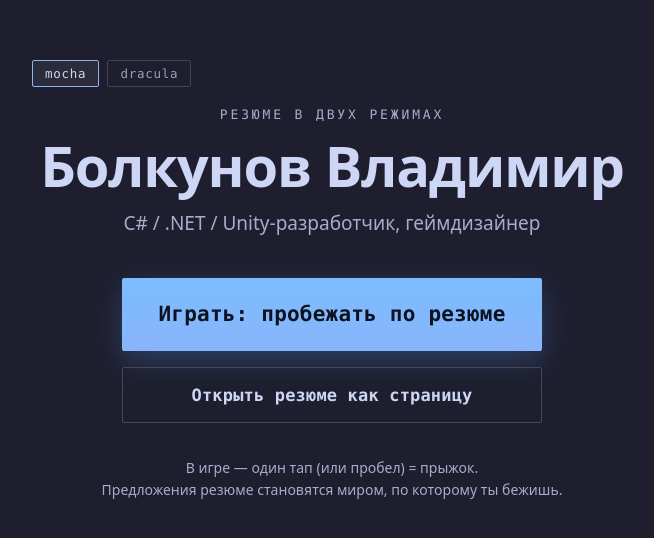
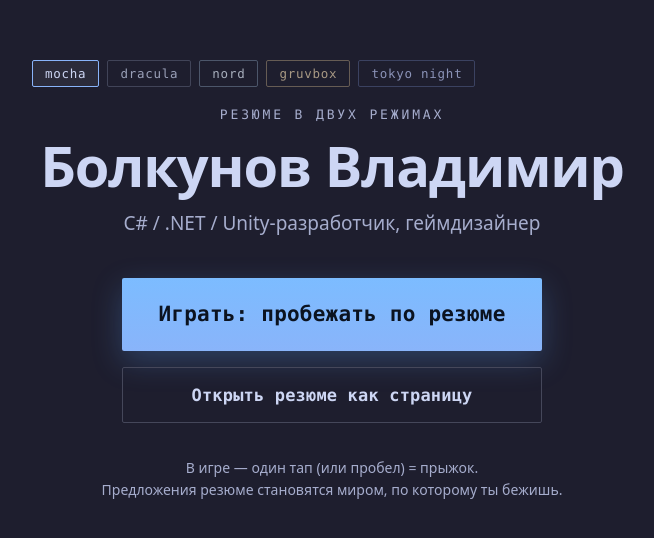
Before and after one commit to mpeg1603/Resume, a plain HTML site: page index.html in a window 1280 px wide. Shown: the part 120-658 px from the top of the page, without its empty margins (308-962 px from the left). Drawn offline with Linux system fonts and the light colour scheme.

Commit message:
Больше тем: Nord, Gruvbox и Tokyo Night
Самые популярные тёмные темы терминалов по рейтингам 2025:
- Nord — арктический минимализм (frost/fiord)
- Gruvbox — тёплый ретро-терминал (orange/gray)
- Tokyo Night — глубокий индиго с неоном

Новые наборы CSS-переменных [data-theme="..."], THEMES в theme.js,
белый список в инлайн-скрипте <head> (был хардкод dracula/cattppuccin),
кнопки переключателей в обоих .theme-row.

```diff
--- a/assets/css/style.css
+++ b/assets/css/style.css
@@ -29,6 +29,42 @@
   --muted: #9aa0b8;     /* comment, но ярче для читаемости мелкого текста */
   --accent: #bd93f9;    /* purple */
   --danger: #ff5555;
+}
+
+/* Nord — арктический минимализм (официальная палитра) */
+[data-theme="nord"] {
+  --bg: #2e3440;        /* polar night */
+  --panel: #3b4252;     /* snow storm */
+  --panel-2: #434c5e;
+  --line: #4c566a;
+  --text: #d8dee9;
+  --muted: #a7aebc;
+  --accent: #88c0d0;    /* frost */
+  --danger: #bf616a;    /* flame */
+}
+
+/* Gruvbox — тёплый ретро-терминал (официальная палитра, dark) */
+[data-theme="gruvbox"] {
+  --bg: #282828;
+  --panel: #3c3836;
+  --panel-2: #504945;
+  --line: #665c54;
+  --text: #ebdbb2;
+  --muted: #a89984;     /* gray */
+  --accent: #fe8019;    /* orange */
+  --danger: #fb4934;
+}
+
+/* Tokyo Night — глубокий индиго с неоном (официальная палитра) */
+[data-theme="tokyonight"] {
+  --bg: #1a1b26;
+  --panel: #1f2335;
+  --panel-2: #24283b;
+  --line: #3b4261;
+  --text: #c0caf5;
+  --muted: #8b93b8;
+  --accent: #7aa2f3;    /* blue */
+  --danger: #f7768e;
 }
 
 /* переключатель тем — компактные «терминальные» кнопки вверху страницы */
--- a/assets/js/theme.js
+++ b/assets/js/theme.js
@@ -1,5 +1,6 @@
 /**
- * theme.js — темы сайта (наборы CSS-переменных): Catppuccin Mocha (дефолт) и Dracula.
+ * theme.js — темы сайта (наборы CSS-переменных):
+ * Catppuccin Mocha (дефолт), Dracula, Nord, Gruvbox, Tokyo Night.
  * Тема применяется атрибутом <html data-theme="...">, выбор сохраняется в localStorage
  * и восстанавливается инлайном в <head> до первой отрисовки (без «мигания» темы).
  * Кнопки-переключатели .theme-switch (data-theme=имя) подключаются здесь.
@@ -7,7 +8,7 @@
 (function () {
   'use strict';
 
-  var THEMES = ['catppuccin', 'dracula'];
+  var THEMES = ['catppuccin', 'dracula', 'nord', 'gruvbox', 'tokyonight'];
   var DEFAULT = 'catppuccin';
   var KEY = 'resume-theme';
 
--- a/index.html
+++ b/index.html
@@ -10,8 +10,9 @@
     (function () {
       var t = null;
       try { t = localStorage.getItem('resume-theme'); } catch (e) {}
+      var THEMES = ['catppuccin', 'dracula', 'nord', 'gruvbox', 'tokyonight'];
       document.documentElement.setAttribute(
-        'data-theme', t === 'dracula' ? 'dracula' : 'catppuccin'
+        'data-theme', THEMES.indexOf(t) !== -1 ? t : 'catppuccin'
       );
     })();
   </script>
@@ -26,6 +27,9 @@
         <div class="theme-row" role="group" aria-label="Тема сайта">
           <button type="button" class="theme-switch" data-theme="catppuccin">mocha</button>
           <button type="button" class="theme-switch" data-theme="dracula">dracula</button>
+          <button type="button" class="theme-switch" data-theme="nord">nord</button>
+          <button type="button" class="theme-switch" data-theme="gruvbox">gruvbox</button>
+          <button type="button" class="theme-switch" data-theme="tokyonight">tokyo night</button>
         </div>
         <p class="welcome-kicker">резюме в двух режимах</p>
         <h1 class="welcome-name">Болкунов&nbsp;Владимир</h1>
@@ -54,6 +58,9 @@
       <div class="theme-row theme-row--resume" role="group" aria-label="Тема сайта">
         <button type="button" class="theme-switch" data-theme="catppuccin">mocha</button>
         <button type="button" class="theme-switch" data-theme="dracula">dracula</button>
+        <button type="button" class="theme-switch" data-theme="nord">nord</button>
+        <button type="button" class="theme-switch" data-theme="gruvbox">gruvbox</button>
+        <button type="button" class="theme-switch" data-theme="tokyonight">tokyo night</button>
       </div>
       <article id="resume-root" class="resume"></article>
     </section>
```
